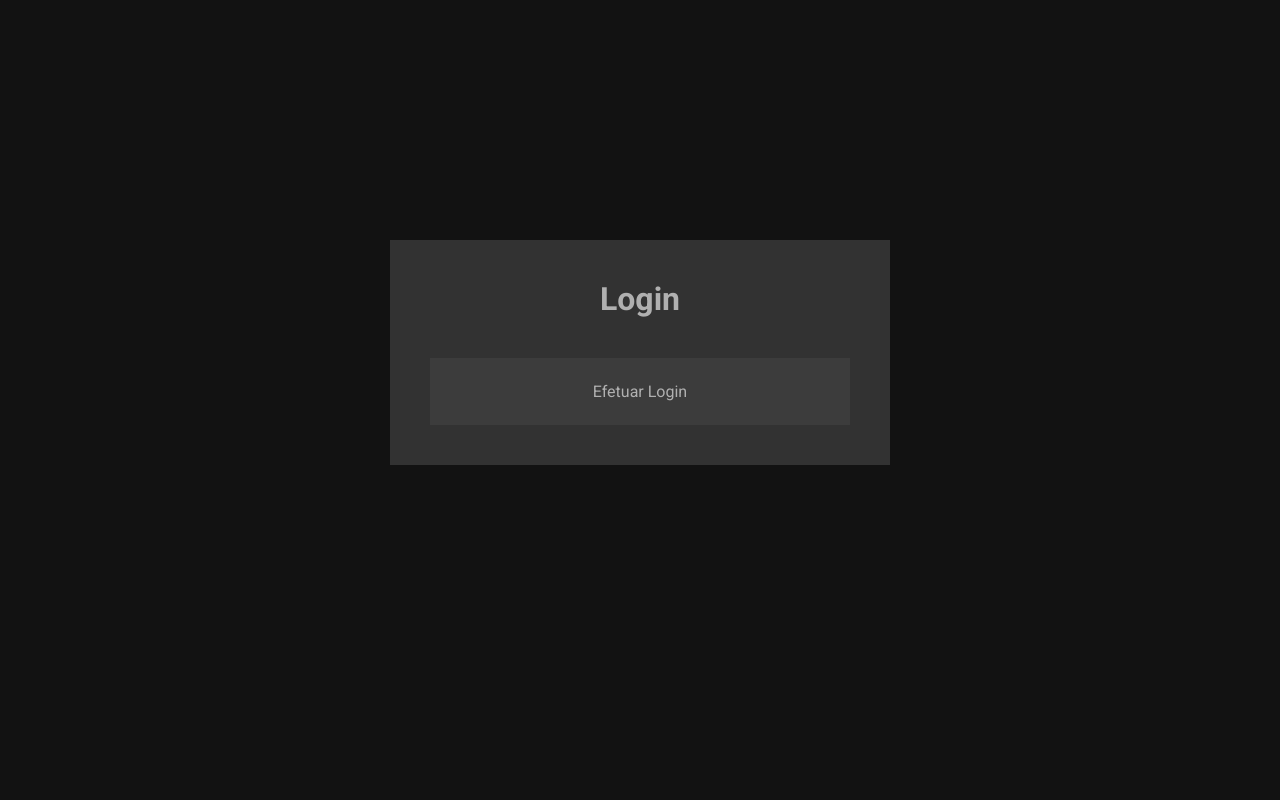
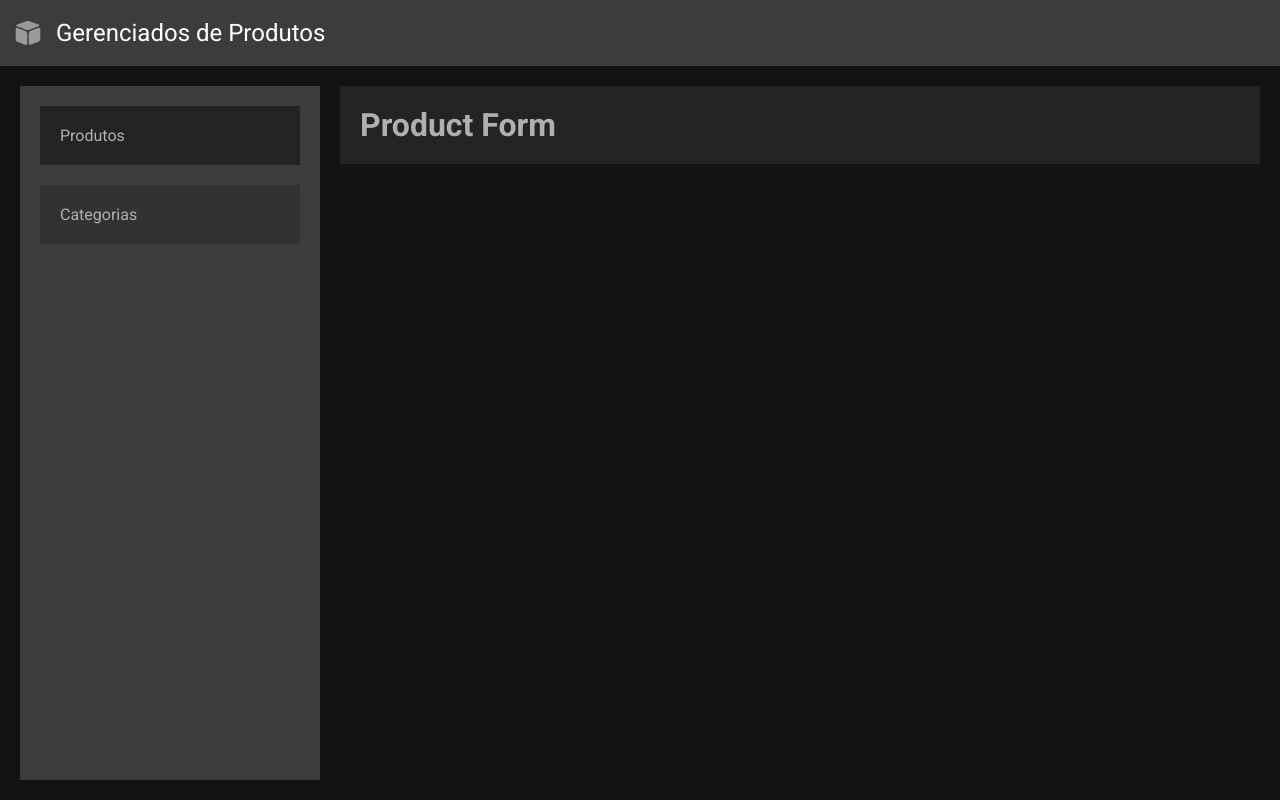
Before and after one commit to tfsantosbr/react-sample-app, a React (Vite) app: page /admin/products/edit in a window 1280 px wide. Built offline with nearby package versions, Linux system fonts and the light colour scheme.

Commit message:
add react router

```diff
--- a/package.json
+++ b/package.json
@@ -11,7 +11,8 @@
   },
   "dependencies": {
     "react": "^18.2.0",
-    "react-dom": "^18.2.0"
+    "react-dom": "^18.2.0",
+    "react-router-dom": "^6.24.0"
   },
   "devDependencies": {
     "@types/react": "^18.2.66",
--- a/src/App.tsx
+++ b/src/App.tsx
@@ -1,6 +1,12 @@
+import { BrowserRouter } from "react-router-dom";
+import { Router } from "./Router";
+
 import "./assets/global.css";
-import { Login } from "./components/Login";
 
 export function App() {
-  return <Login />;
+  return (
+    <BrowserRouter>
+      <Router />
+    </BrowserRouter>
+  );
 }
--- /dev/null
+++ b/src/Router.tsx
@@ -0,0 +1,23 @@
+import { Route, Routes } from "react-router-dom";
+import { Dashboard } from "./layouts/Dashboard";
+import { Login } from "./pages/Login";
+import { ProductList } from "./pages/ProductList";
+import { ProductForm } from "./pages/ProductForm";
+import { CategoriesList } from "./pages/CategoriesList";
+import { CategoriesForm } from "./pages/CategoriesForm";
+
+export function Router() {
+  return (
+    <Routes>
+      <Route path="/" element={<Login />} />
+      <Route path="/admin" element={<Dashboard />}>
+        <Route path="products" element={<ProductList />} />
+        <Route path="products/create" element={<ProductForm />} />
+        <Route path="products/edit" element={<ProductForm />} />
+        <Route path="categories" element={<CategoriesList />} />
+        <Route path="categories/create" element={<CategoriesForm />} />
+        <Route path="categories/edit" element={<CategoriesForm />} />
+      </Route>
+    </Routes>
+  );
+}
--- a/src/components/Content.tsx
+++ /dev/null
@@ -1,3 +0,0 @@
-export function Content() {
-  return <main>Main Content</main>;
-}
--- a/src/components/Dashboard.tsx
+++ b/src/layouts/Dashboard.tsx
@@ -1,8 +1,8 @@
 import styles from "./Dashboard.module.css";
 
-import { Content } from "./Content";
-import { Header } from "./Header";
-import { Sidebar } from "./Sidebar";
+import { Header } from "../components/Header";
+import { Sidebar } from "../components/Sidebar";
+import { Outlet } from "react-router-dom";
 
 export function Dashboard() {
   return (
@@ -10,7 +10,9 @@ export function Dashboard() {
       <Header />
       <div className={styles.wrapper}>
         <Sidebar />
-        <Content />
+        <main>
+          <Outlet />
+        </main>
       </div>
     </>
   );
--- /dev/null
+++ b/src/pages/CategoriesForm.tsx
@@ -0,0 +1,3 @@
+export function CategoriesForm() {
+  return <h1>Categories Form</h1>;
+}
--- /dev/null
+++ b/src/pages/CategoriesList.tsx
@@ -0,0 +1,3 @@
+export function CategoriesList() {
+  return <h1>Categories List</h1>;
+}
--- /dev/null
+++ b/src/pages/ProductForm.tsx
@@ -0,0 +1,3 @@
+export function ProductForm() {
+  return <h1>Product Form</h1>;
+}
--- /dev/null
+++ b/src/pages/ProductList.tsx
@@ -0,0 +1,3 @@
+export function ProductList() {
+  return <h1>Product List</h1>;
+}
```
Also changed, not shown: src/layouts/Dashboard.module.css (renamed from src/components/Dashboard.module.css), src/pages/Login.module.css (renamed from src/components/Login.module.css), src/pages/Login.tsx (renamed from src/components/Login.tsx), 2 other files (tests, documents, lock files or other folders).
